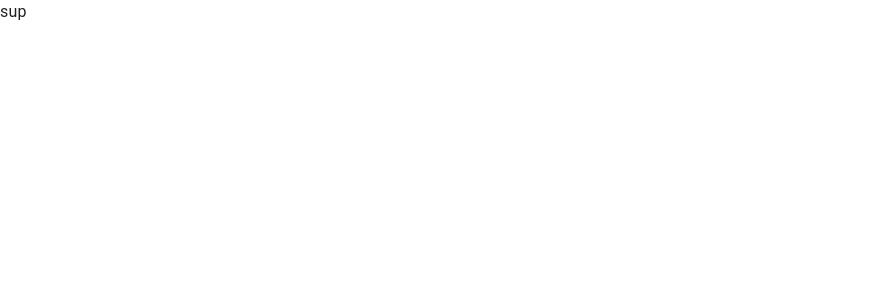
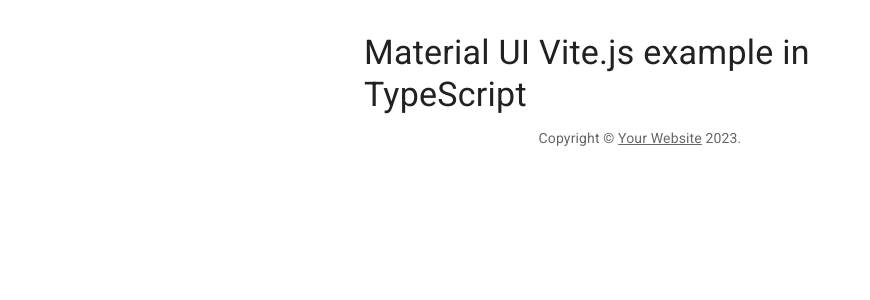
Before and after one commit to samuelsycamore/material-vite-ts-profile-dashboard, a React (Vite) app: page / in a window 1280 px wide. Shown: the top 300 px of the page, without its empty margins (0-870 px from the left). Built offline with nearby package versions, Linux system fonts and the light colour scheme.

Commit message:
boilerplate

```diff
--- a/index.html
+++ b/index.html
@@ -1,8 +1,13 @@
-<!doctype html>
+<!DOCTYPE html>
 <html lang="en">
   <head>
     <meta charset="UTF-8" />
     <link rel="icon" type="image/svg+xml" href="/vite.svg" />
+    <link
+      rel="stylesheet"
+      href="https://fonts.googleapis.com/css?family=Roboto:300,400,500,700&display=swap"
+    />
+    <link rel="stylesheet" href="https://fonts.googleapis.com/icon?family=Material+Icons" />
     <meta name="viewport" content="width=device-width, initial-scale=1.0" />
     <title>Vite + React + TS + Material UI</title>
   </head>
--- a/src/App.tsx
+++ b/src/App.tsx
@@ -1,5 +1,29 @@
-function App() {
-  return <>sup</>;
+import Container from '@mui/material/Container';
+import Typography from '@mui/material/Typography';
+import Box from '@mui/material/Box';
+import Link from '@mui/material/Link';
+
+function Copyright() {
+  return (
+    <Typography variant="body2" color="text.secondary" align="center">
+      {'Copyright © '}
+      <Link color="inherit" href="https://mui.com/">
+        Your Website
+      </Link>{' '}
+      {new Date().getFullYear()}.
+    </Typography>
+  );
 }
 
-export default App;
+export default function App() {
+  return (
+    <Container maxWidth="sm">
+      <Box sx={{ my: 4 }}>
+        <Typography variant="h4" component="h1" gutterBottom>
+          Material UI Vite.js example in TypeScript
+        </Typography>
+        <Copyright />
+      </Box>
+    </Container>
+  );
+}
--- a/src/main.tsx
+++ b/src/main.tsx
@@ -4,6 +4,7 @@
 import { CssBaseline } from "@mui/material";
 import theme from "./theme.tsx";
 import App from "./App";
+
 
 ReactDOM.createRoot(document.getElementById("root") as HTMLElement).render(
   <React.StrictMode>
```
